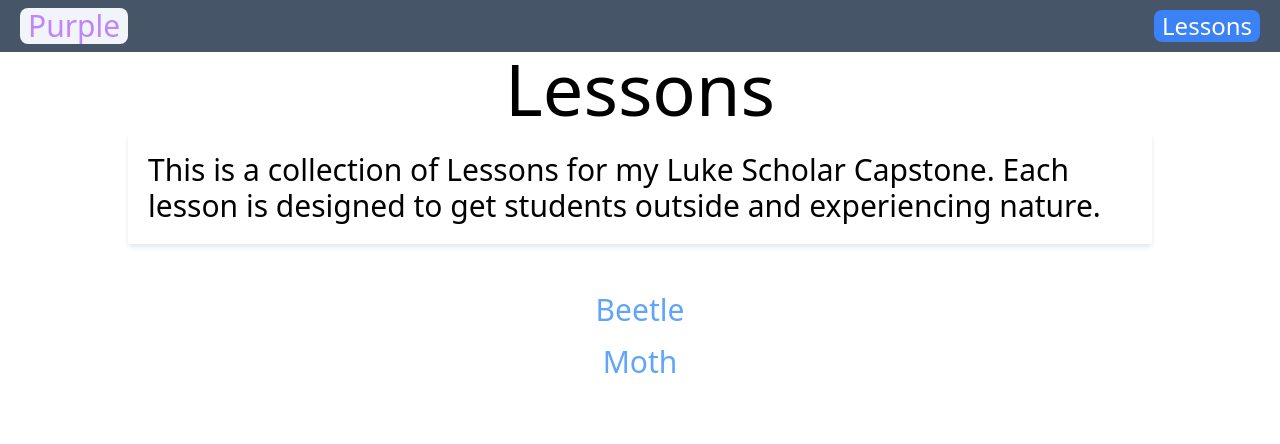
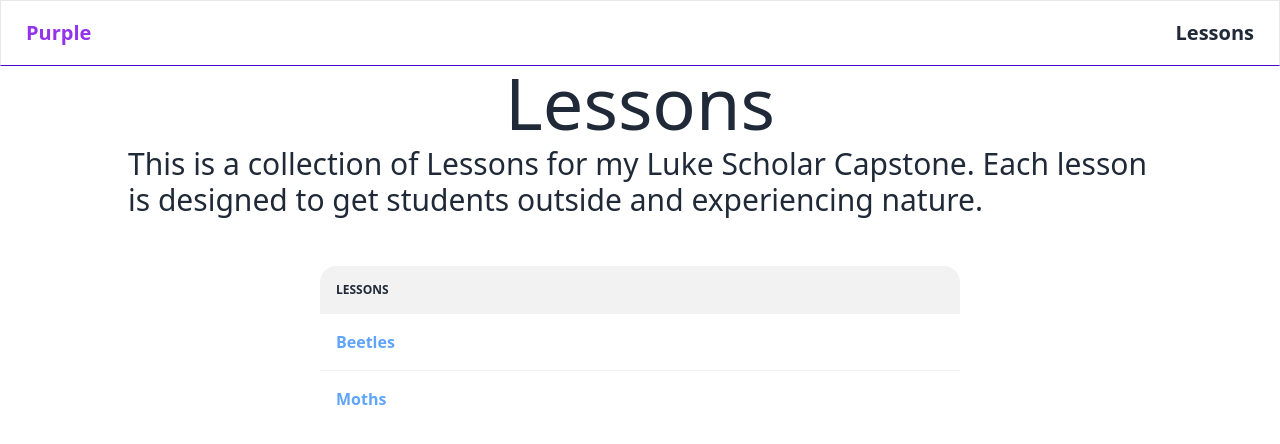
Before and after one commit to ikollipara/Purple, a Next.js app: page /lessons in a window 1280 px wide. Shown: the top 444 px of the page. Built offline with nearby package versions, Linux system fonts and the light colour scheme.

Commit message:
Changed Styling

```diff
--- a/components/navbar.tsx
+++ b/components/navbar.tsx
@@ -7,14 +7,11 @@
  */
 
 export const Navbar = () => (
-  <nav className="bg-slate-600 text-2xl text-white flex flex-row justify-between px-5 shadow-slate-300">
-    <h1 className="text-3xl my-2 text-purple-400 bg-slate-100 px-2 rounded-lg">
+  <nav className="navbar border-solid border-b-primary-focus border">
+    <button className="btn btn-ghost normal-case text-xl text-purple-600 mr-auto">
       Purple
-    </h1>
-    <a
-      className="self-center bg-blue-500 px-2 my-2 rounded-lg hover:ring-4"
-      href="/lessons"
-    >
+    </button>
+    <a className="btn btn-ghost normal-case text-xl" href="/lessons">
       Lessons
     </a>
   </nav>
--- a/package.json
+++ b/package.json
@@ -3,6 +3,7 @@
     "@mdx-js/loader": "^2.1.5",
     "@mdx-js/react": "^2.1.5",
     "@next/mdx": "^12.3.1",
+    "daisyui": "^2.31.0",
     "next": "^12.3.1",
     "react": "^18.2.0",
     "react-dom": "^18.2.0",
--- a/pages/_app.tsx
+++ b/pages/_app.tsx
@@ -13,12 +13,14 @@ import type { MDXComponents } from "mdx/types";
 import { Navbar } from "../components/navbar";
 import Image from "next/image";
 import Link from "next/link";
+import Head from "next/head";
 
 const components: MDXComponents = {
   h1: ({ children }) => (
-    <h1 className="text-8xl text-center text-white first:mt-5 bg-gray-600 mx-5 rounded-lg py-2">
-      {children}
-    </h1>
+    <>
+      <h1 className="first:mt-12">{children}</h1>
+      <hr />
+    </>
   ),
   h2: ({ children }) => <h2 className="text-5xl">{children}</h2>,
   h3: ({ children }) => <h3>{children}</h3>,
@@ -41,7 +43,7 @@ const components: MDXComponents = {
   ),
   wrapper: ({ components, ...rest }) => (
     <main
-      className="container-md mx-auto prose w-max mx-5 lg:prose-2xl pb-52"
+      className="container-md mx-auto prose w-max lg:prose-2xl pb-52"
       {...rest}
     />
   ),
@@ -49,9 +51,15 @@ const components: MDXComponents = {
 
 export default function ({ Component, pageProps }: AppProps) {
   return (
-    <MDXProvider components={components}>
-      <Navbar />
-      <Component {...pageProps} />
-    </MDXProvider>
+    <>
+      <Head>
+        <title>Purple</title>
+        <html data-theme="autumn" />
+      </Head>
+      <MDXProvider components={components}>
+        <Navbar />
+        <Component {...pageProps} />
+      </MDXProvider>
+    </>
   );
 }
--- a/pages/lessons/index.tsx
+++ b/pages/lessons/index.tsx
@@ -29,17 +29,28 @@ export const getStaticProps: GetStaticProps = async (context) => {
 const Lessons = (props: InferGetStaticPropsType<typeof getStaticProps>) => (
   <>
     <h1 className="text-7xl text-center mb-2">Lessons</h1>
-    <p className="mx-auto text-3xl font-light max-w-screen-lg shadow-md p-5 mb-12 shadow-slate-200">
+    <p className="mx-auto text-3xl font-light max-w-screen-lg mb-12">
       This is a collection of Lessons for my Luke Scholar Capstone. Each lesson
       is designed to get students outside and experiencing nature.
     </p>
-    <div className="text-center flex flex-col text-3xl">
-      {props.files.map((file) => (
-        <Link href={`/lessons/${file}`} passHref>
-          <a className="mb-4 text-blue-400 hover:text-blue-600">{file}</a>
-        </Link>
-      ))}
-    </div>
+    <table className="table w-1/2 mx-auto">
+      <thead>
+        <tr>
+          <th>Lessons</th>
+        </tr>
+      </thead>
+      <tbody>
+        {props.files.map((file) => (
+          <tr key={file}>
+            <th>
+              <Link href={`/lessons/${file}`} passHref>
+                <a className="mb-4 text-blue-400 hover:text-blue-600">{file}</a>
+              </Link>
+            </th>
+          </tr>
+        ))}
+      </tbody>
+    </table>
   </>
 );
 
--- a/tailwind.config.js
+++ b/tailwind.config.js
@@ -7,5 +7,5 @@ module.exports = {
   theme: {
     extend: {},
   },
-  plugins: [require("@tailwindcss/typography")],
+  plugins: [require("@tailwindcss/typography"), require("daisyui")],
 };
```
Also changed, not shown: pages/lessons/Beetles.md (renamed from pages/lessons/Beetle.md), pages/lessons/Moths.md (renamed from pages/lessons/Moth.md).
